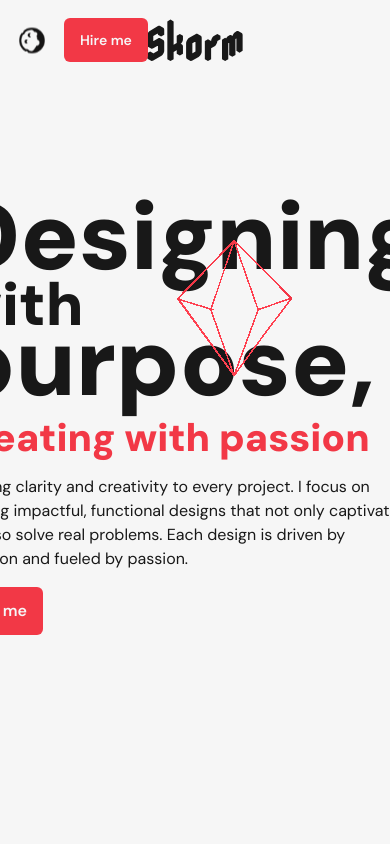
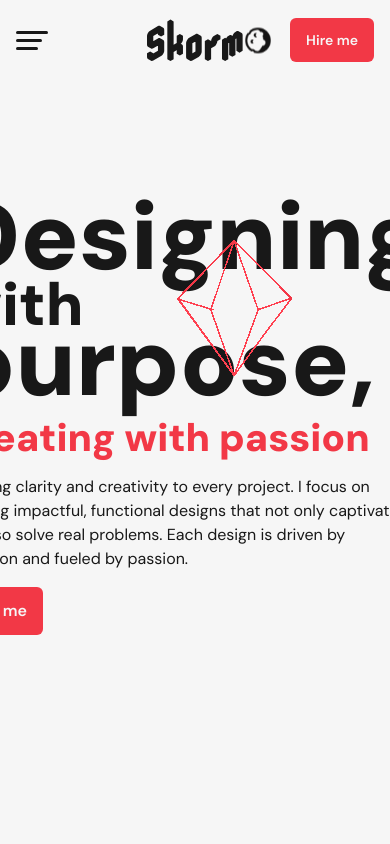
Before and after one commit to joaobartolot/erick-skorm, a React (Vite) app: page / in a window 390 px wide. Shown: the top 844 px of the page. Built offline with nearby package versions, Linux system fonts and the light colour scheme.

Commit message:
Fix navbar

```diff
--- a/src/layout/Navbar.tsx
+++ b/src/layout/Navbar.tsx
@@ -1,3 +1,4 @@
+import { motion } from 'framer-motion'
 import { useEffect, useRef, useState } from 'react'
 import { twJoin } from 'tailwind-merge'
 import Logo from '../assets/images/logo.svg?react'
@@ -8,7 +9,36 @@ const offset = 80
 
 const Navbar = () => {
 	const [isOpen, setIsOpen] = useState(false)
+	const [frostHeader, setFrostHeader] = useState(false)
 	const headerRef = useRef<HTMLElement>(null)
+	const [hideFast, setHideFast] = useState(false)
+
+	// Update offset based on screen width
+	useEffect(() => {
+		const updateOffset = () => {
+			const md = window.matchMedia('(min-width: 768px)').matches
+			if (md) {
+				setIsOpen(false)
+				setHideFast(false)
+				return
+			}
+			setHideFast(true)
+		}
+
+		updateOffset()
+		window.addEventListener('resize', updateOffset)
+
+		return () => window.removeEventListener('resize', updateOffset)
+	}, [])
+
+	useEffect(() => {
+		window.onscroll = () =>
+			window.scrollY === 0 ? setFrostHeader(false) : setFrostHeader(true)
+
+		return () => {
+			window.onscroll = null
+		}
+	}, [])
 
 	useEffect(() => {
 		if (!isOpen) return
@@ -28,6 +58,21 @@ const Navbar = () => {
 		}
 	}, [isOpen])
 
+	const topVariants = {
+		closed: { rotate: 0, y: 0 },
+		open: { rotate: 45, y: 8 },
+	}
+
+	const middleVariants = {
+		closed: { opacity: 1 },
+		open: { opacity: 0 },
+	}
+
+	const bottomVariants = {
+		closed: { rotate: 0, y: 0 },
+		open: { rotate: -45, y: -8, width: '100%' },
+	}
+
 	const scrollToElement = (sectionId: string) => {
 		const sectionElement = document.getElementById(sectionId)
 		if (sectionElement) {
@@ -46,16 +91,19 @@ const Navbar = () => {
 		event: React.MouseEvent<HTMLAnchorElement>,
 		sectionId: string
 	) => {
-		event.preventDefault() // Prevent default anchor link behavior
+		event.preventDefault()
 		scrollToElement(sectionId)
 	}
 
 	return (
-		<nav
+		<header
 			ref={headerRef}
 			className={twJoin(
-				'fixed flex h-[80px] w-full items-center justify-center px-4 z-30',
-				'md:px-12'
+				'fixed flex w-full items-center justify-center h-[80px] px-4 py-4 z-30',
+				'md:px-12',
+				!isOpen && hideFast ? 'delay-300' : '',
+				isOpen && hideFast ? '' : 'transition-color duration-300',
+				frostHeader && !isOpen ? 'bg-white/5 backdrop-blur-sm' : ''
 			)}
 		>
 			<div className="relative flex w-full items-center justify-between">
@@ -68,6 +116,31 @@ const Navbar = () => {
 				>
 					<Logo className="w-24 h-fit" />
 				</div>
+				<button
+					className="z-50 flex h-6 w-8 flex-col justify-around md:hidden"
+					onClick={() => setIsOpen(!isOpen)}
+				>
+					<motion.span
+						className="h-[3px] w-full rounded-full bg-black dark:bg-white"
+						variants={topVariants}
+						animate={isOpen ? 'open' : 'closed'}
+						transition={{ duration: 0.3 }}
+					/>
+
+					<motion.span
+						className="h-[3px] w-[80%] rounded-full bg-black dark:bg-white"
+						variants={middleVariants}
+						animate={isOpen ? 'open' : 'closed'}
+						transition={{ duration: 0.3 }}
+					/>
+
+					<motion.span
+						className="h-[3px] w-[70%] rounded-full bg-black dark:bg-white"
+						variants={bottomVariants}
+						animate={isOpen ? 'open' : 'closed'}
+						transition={{ duration: 0.3 }}
+					/>
+				</button>
 
 				<div className="flex space-x-4 z-50">
 					<ThemeToggleButton />
@@ -79,7 +152,7 @@ const Navbar = () => {
 					</Button>
 				</div>
 
-				<div
+				<nav
 					className={twJoin(
 						'absolute inset-0 hidden h-full items-center justify-center space-x-12',
 						'md:flex'
@@ -103,9 +176,39 @@ const Navbar = () => {
 					>
 						Projects
 					</a>
-				</div>
+				</nav>
 			</div>
-		</nav>
+			<motion.nav
+				initial={{ x: '-100%' }} // Start completely off-screen to the left
+				animate={{ x: isOpen ? 0 : '-100%' }} // Slide in to `left-0`
+				exit={{ x: '-100%' }} // Slide out when closed
+				transition={{
+					type: 'tween',
+					duration: 0.4,
+					ease: 'easeOut',
+				}}
+				className={twJoin(
+					'md:hidden absolute top-0 left-0 overflow-hidden bg-white/5 backdrop-blur-sm',
+					'z-40 flex flex-col items-start space-y-6 py-24 pl-4 pr-24 rounded-br-[30px]'
+				)}
+			>
+				<a href="#about" onClick={e => handleAnchorClick(e, 'about')}>
+					About
+				</a>
+				<a
+					href="#experience"
+					onClick={e => handleAnchorClick(e, 'experience')}
+				>
+					Experience
+				</a>
+				<a
+					href="#projects"
+					onClick={e => handleAnchorClick(e, 'projects')}
+				>
+					Projects
+				</a>
+			</motion.nav>
+		</header>
 	)
 }
 
```
